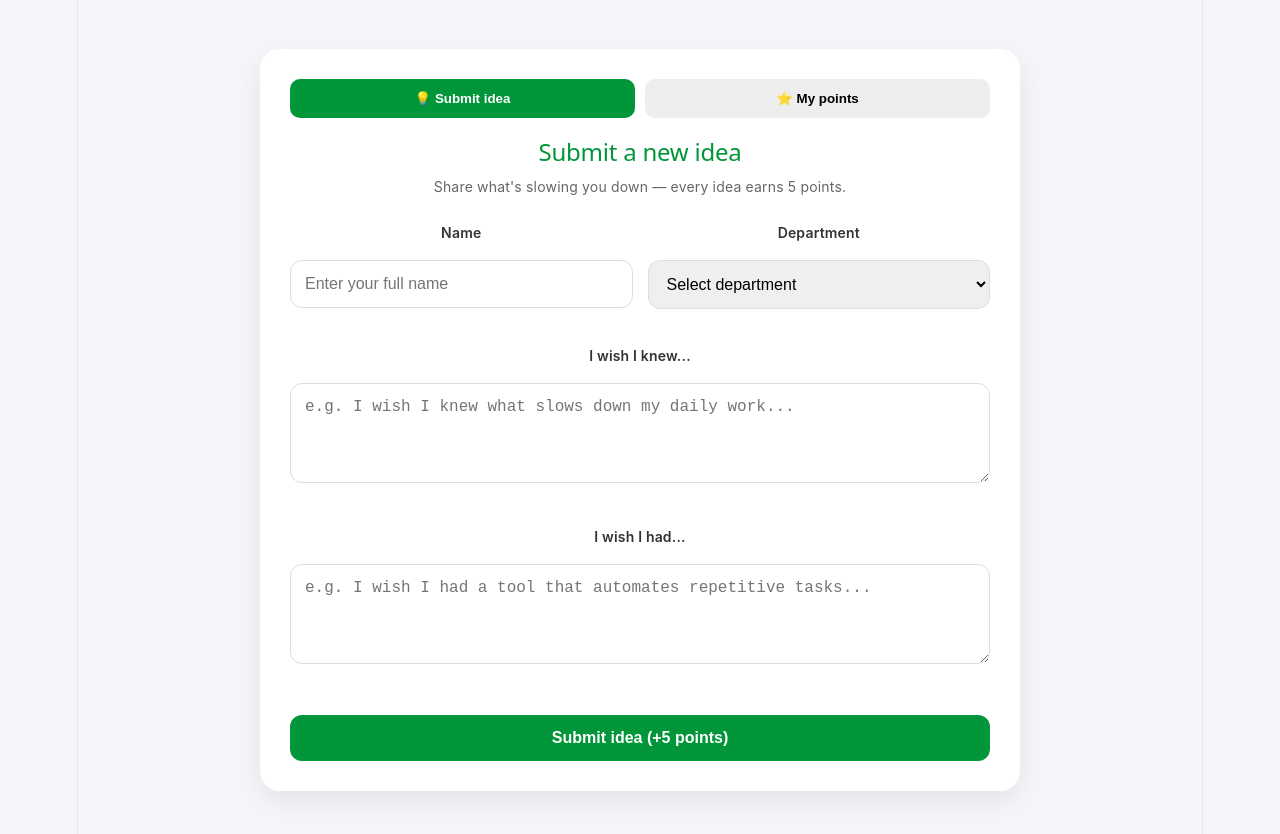
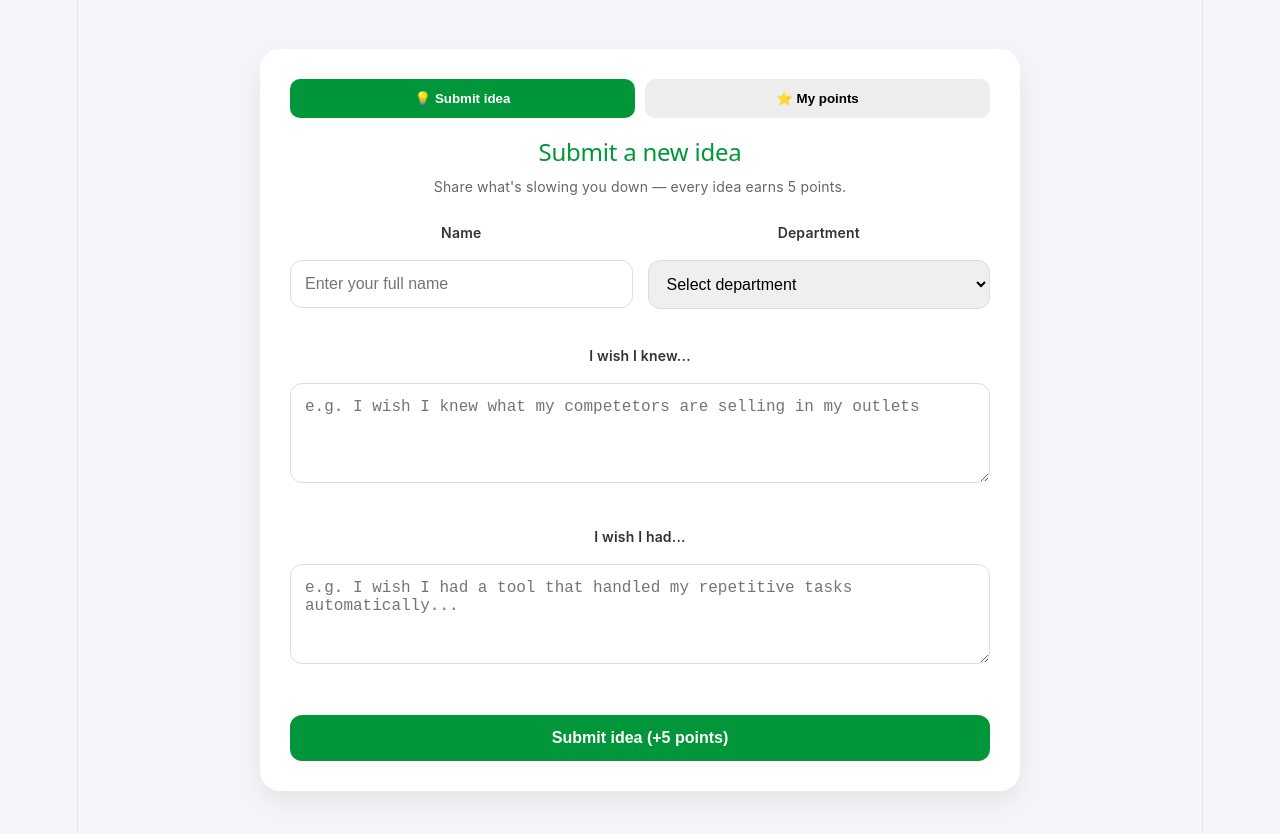
Before and after one commit to surapheil/wish_list_app, a React (Vite) app: page / in a window 1280 px wide. Shown: the top 834 px of the page. Built offline with nearby package versions, Linux system fonts and the light colour scheme.

Commit message:
changed the placeholders

```diff
--- a/src/components/SubmitForm.jsx
+++ b/src/components/SubmitForm.jsx
@@ -101,7 +101,7 @@ function SubmitForm() {
             onChange={(e) => setWishKnew(e.target.value)}
             rows="3"
             disabled={isSubmitting}
-            placeholder="e.g. I wish I knew what slows down my daily work..."
+            placeholder="e.g. I wish I knew what my competetors are selling in my outlets"
           />
         </div>
 
@@ -113,7 +113,7 @@ function SubmitForm() {
             onChange={(e) => setWishHad(e.target.value)}
             rows="3"
             disabled={isSubmitting}
-            placeholder="e.g. I wish I had a tool that automates repetitive tasks..."
+            placeholder="e.g. I wish I had a tool that handled my repetitive tasks automatically..."
           />
         </div>
 
```
